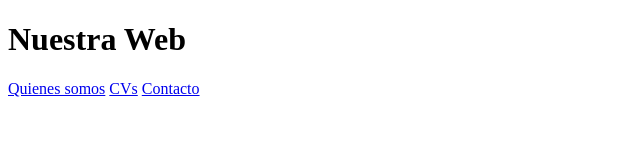
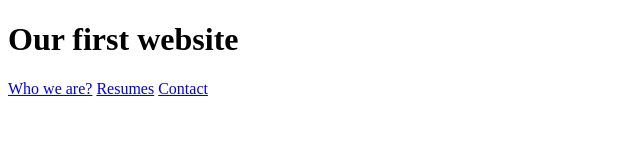
Before and after one commit to catatarelli/202209-w1ch2-Xavier-Sans-Catalina-Tarelli, a plain HTML site: page index.html in a window 1280 px wide. Shown: the whole page, without its empty margins (0-640 px from the left). Drawn offline with Linux system fonts and the light colour scheme.

Commit message:
Change language

```diff
--- a/index.html
+++ b/index.html
@@ -4,14 +4,18 @@
     <meta charset="UTF-8" />
     <meta http-equiv="X-UA-Compatible" content="IE=edge" />
     <meta name="viewport" content="width=device-width, initial-scale=1.0" />
-    <title>Nuestra Web</title>
+    <title>Our first website</title>
   </head>
   <body>
-    <h1>Nuestra Web</h1>
-    <nav>
-      <a href="quienessomos.html">Quienes somos</a>
-      <a href="xavicv.html">CVs</a>
-      <a href="contacto.html">Contacto</a>
-    </nav>
+    <header>
+      <h1>Our first website</h1>
+      <nav>
+        <a href="quienessomos.html">Who we are?</a>
+        <a href="xavicv.html">Resumes</a>
+        <a href="contacto.html">Contact</a>
+      </nav>
+    </header>
+
+
   </body>
 </html>
```
